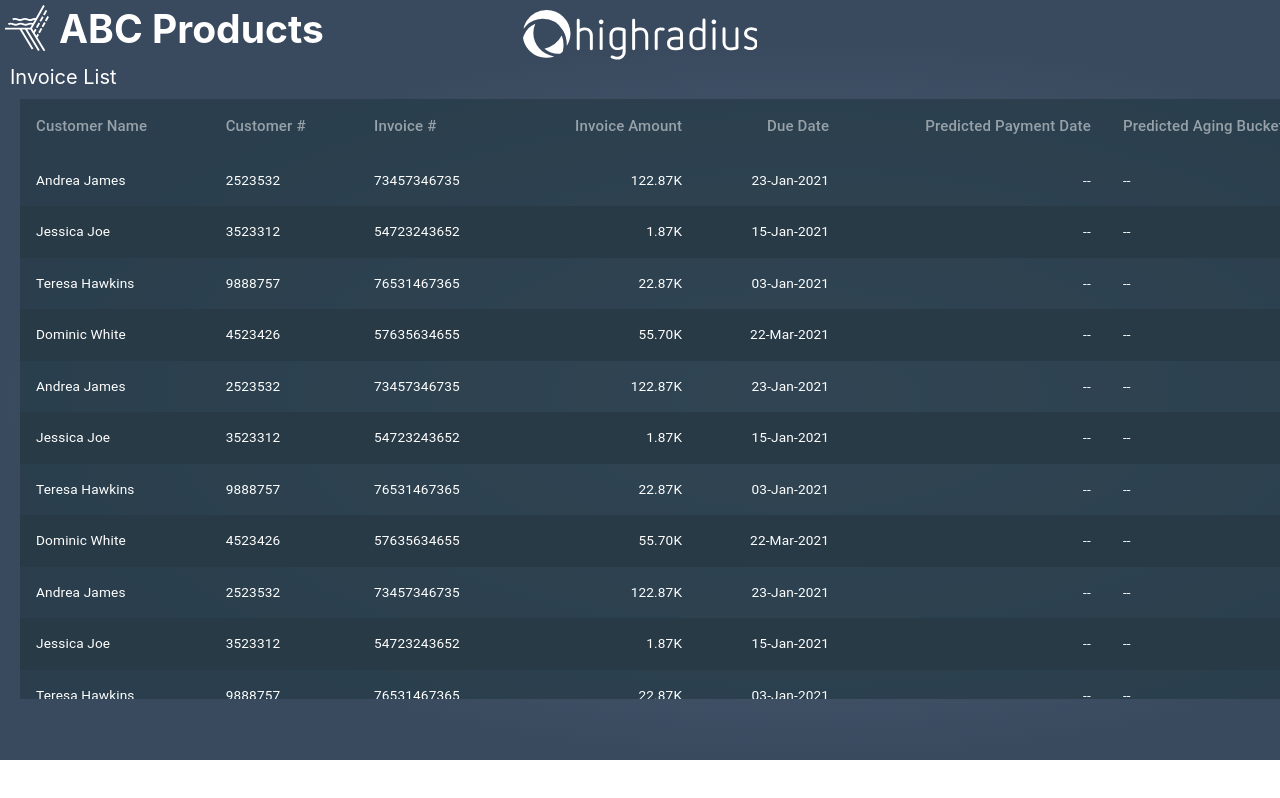
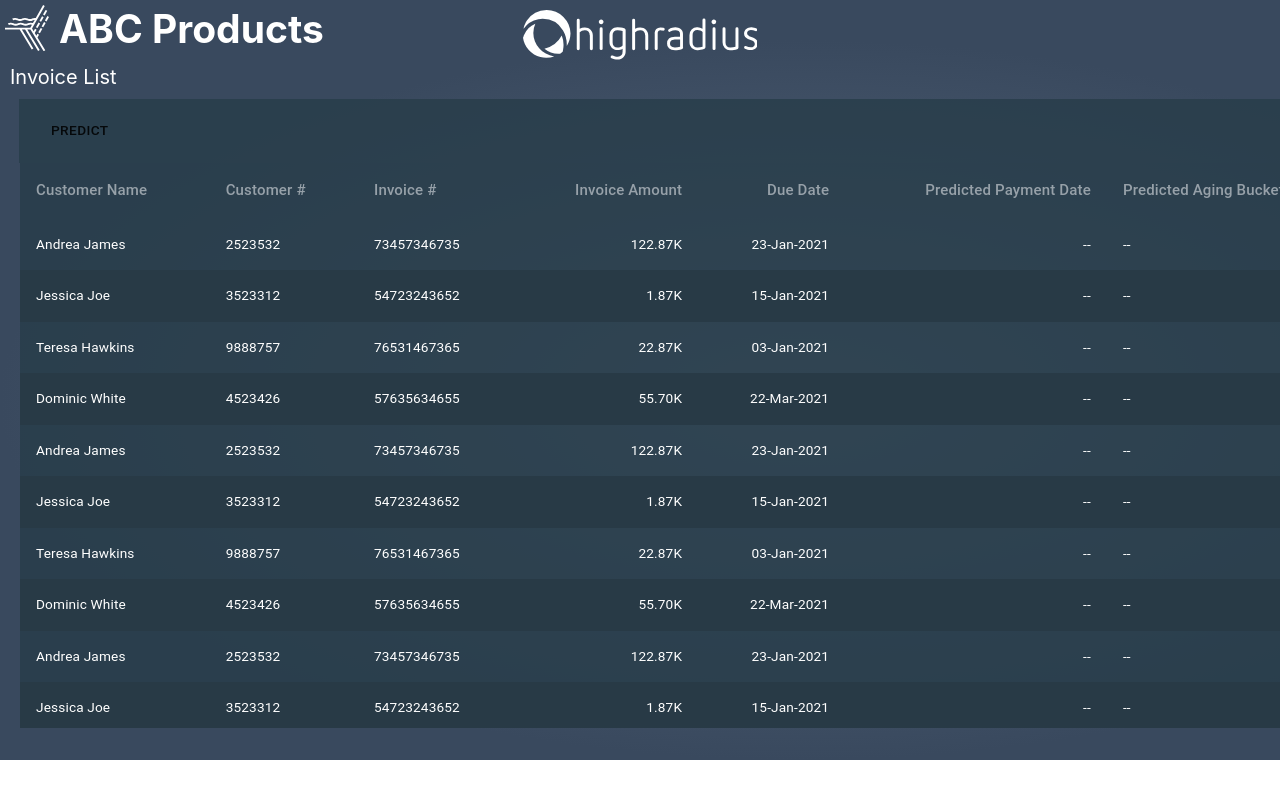
Before and after one commit to Vashisht8953/HighRadius-Invoice-Project, a React (Create React App) app: page / in a window 1280 px wide. Shown: the top 798 px of the page. Built offline with nearby package versions, Linux system fonts and the light colour scheme.

Commit message:
Toolbar Position Styling
Adjusted the Toolbar above the table

```diff
--- a/src/views/LandingPage.js
+++ b/src/views/LandingPage.js
@@ -60,6 +60,7 @@
         // left: '30px',
         // width: '141px',
         // height: '31px',
+        paddingLeft: '20px'
     },
     InvoiceTable: {
         // display: 'flex',
@@ -78,8 +79,11 @@
         display: 'flex',
         // width: '1603.620px',
         // width: '80%',
-        // position: 'static',
+        // height: 600,
+        width: 1553.620,
+        position: 'static',
         background: '#273D49CC',
+
     },
     DataTable: {
         // width: '99%',
@@ -156,7 +160,7 @@
 const DataTable = (props) => {
     const classes = useStyles();
     return (
-        <TableContainer style={{ height: 600, width: 1573.620 }}>
+        <TableContainer style={{ height: 565, width: 1573.620 }}>
             <Table className={classes.DataTable} stickyHeader aria-label="customized table">
                 <TableHead>
                     <TableRow>
@@ -192,8 +196,8 @@
 const Bar = (props) => {
     const classes = useStyles();
     return (
-        <AppBar className={classes.ToolBar}>
-            <Toolbar>
+        <AppBar className={classes.ToolBar} style={{ boxShadow: 'none', borderBottom: 'none' }}>
+            <Toolbar style={{  }}>
                 <Button color="#97A1A9">Predict</Button>
             </Toolbar>
         </AppBar>
@@ -211,8 +215,8 @@
                 Invoice List
             </div>
             <div className={classes.InvoiceTable}>
-                <div>
-                    {/* <Bar/> */}
+                <div style={{ paddingLeft: '19px' }}>
+                    <Bar/>
                 </div>
                 <div>
                     <DataTable/>
```
Also changed, not shown: 1 other file (tests, documents, lock files or other folders).
